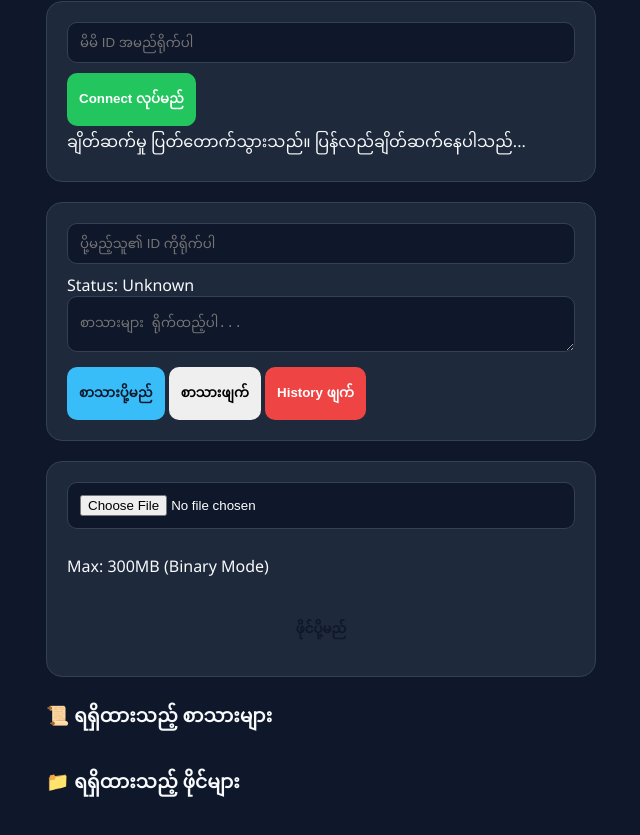
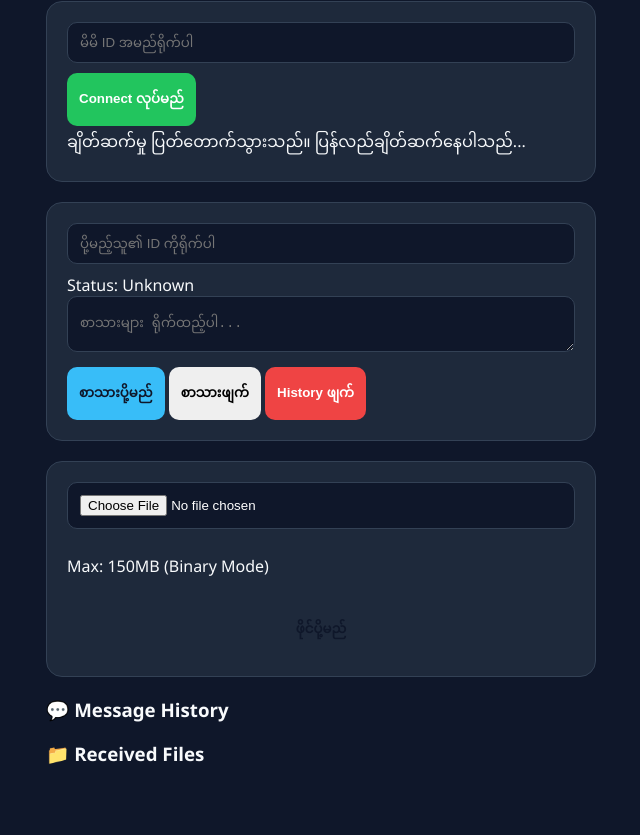
Before and after one commit to lmppz/share-me, a plain HTML site: page index.html in a window 1280 px wide. Shown: the part 105-940 px from the top of the page, without its empty margins (319-959 px from the left). After the commit the page ends 909 px from the top, so only its background shows below. Drawn offline with Linux system fonts and the light colour scheme.

Commit message:
Update index.html

```diff
--- a/index.html
+++ b/index.html
@@ -35,18 +35,23 @@
     <section id="file-section" class="card">
       <div class="file-upload-wrapper">
         <input type="file" id="fileInput">
-        <p class="file-info">Max: 300MB (Binary Mode)</p>
+        <p class="file-info">Max: 150MB (Binary Mode)</p>
       </div>
       <button id="sendFile" class="btn-primary" style="width: 100%; margin-top: 10px; background: var(--accent);">ဖိုင်ပို့မည်</button>
     </section>
 
     <div class="lists-container">
-      <h3>📜 ရရှိထားသည့် စာသားများ</h3>
-      <div id="history"></div>
-      <h3 style="margin-top:25px;">📁 ရရှိထားသည့် ဖိုင်များ</h3>
-      <div id="fileList"></div>
+      <div class="list-box">
+        <h3>💬 Message History</h3>
+        <div id="history"></div>
+      </div>
+      <div class="list-box">
+        <h3>📁 Received Files</h3>
+        <div id="fileList"></div>
+      </div>
     </div>
   </div>
+
   <script src="app.js"></script>
 </body>
 </html>
```
